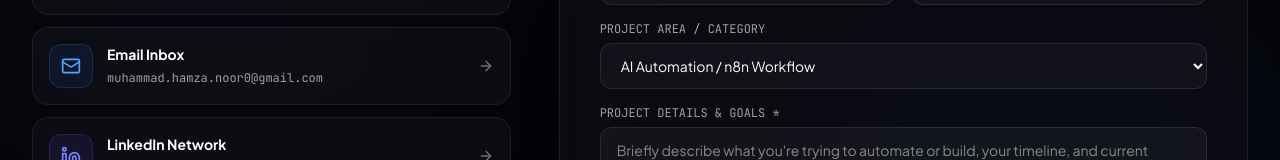
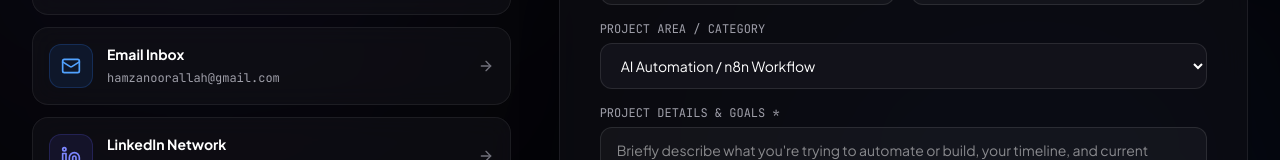
Before and after one commit to hamza19-2006/My_portfolio, a React (Vite) app: page / in a window 1280 px wide. Shown: the part 10532-10692 px from the top of the page. Built offline with nearby package versions, Linux system fonts and the light colour scheme.

Commit message:
Update contact and footer email to hamzanoorallah@gmail.com

```diff
--- a/src/components/Contact.tsx
+++ b/src/components/Contact.tsx
@@ -20,7 +20,7 @@ export const Contact: React.FC = () => {
     const subject = encodeURIComponent(`Project Inquiry: ${formData.projectType} from ${formData.name}`);
     const body = encodeURIComponent(`Name: ${formData.name}\nEmail: ${formData.email}\nProject Type: ${formData.projectType}\n\nMessage:\n${formData.message}`);
 
-    window.open(`mailto:muhammad.hamza.noor0@gmail.com?subject=${subject}&body=${body}`, "_blank");
+    window.open(`mailto:hamzanoorallah@gmail.com?subject=${subject}&body=${body}`, "_blank");
     setIsSubmitted(true);
   };
 
@@ -73,7 +73,7 @@ export const Contact: React.FC = () => {
 
               {/* Email */}
               <a
-                href="mailto:muhammad.hamza.noor0@gmail.com"
+                href="mailto:hamzanoorallah@gmail.com"
                 className="glass-card rounded-2xl p-4 flex items-center justify-between hover:border-blue-500/40 hover:bg-blue-500/5 transition-all group"
               >
                 <div className="flex items-center gap-3.5">
@@ -84,7 +84,7 @@ export const Contact: React.FC = () => {
                     <h4 className="text-sm font-bold text-white group-hover:text-blue-400 transition-colors">
                       Email Inbox
                     </h4>
-                    <span className="text-xs text-zinc-400 font-mono">muhammad.hamza.noor0@gmail.com</span>
+                    <span className="text-xs text-zinc-400 font-mono">hamzanoorallah@gmail.com</span>
                   </div>
                 </div>
                 <ArrowRight className="w-4 h-4 text-zinc-500 group-hover:text-blue-400 group-hover:translate-x-1 transition-all" />
--- a/src/components/Footer.tsx
+++ b/src/components/Footer.tsx
@@ -56,7 +56,7 @@ export const Footer: React.FC = () => {
             <MessageSquare className="w-4 h-4" />
           </a>
           <a
-            href="mailto:muhammad.hamza.noor0@gmail.com"
+            href="mailto:hamzanoorallah@gmail.com"
             className="hover:text-blue-400 transition-colors"
             aria-label="Email"
           >
```
